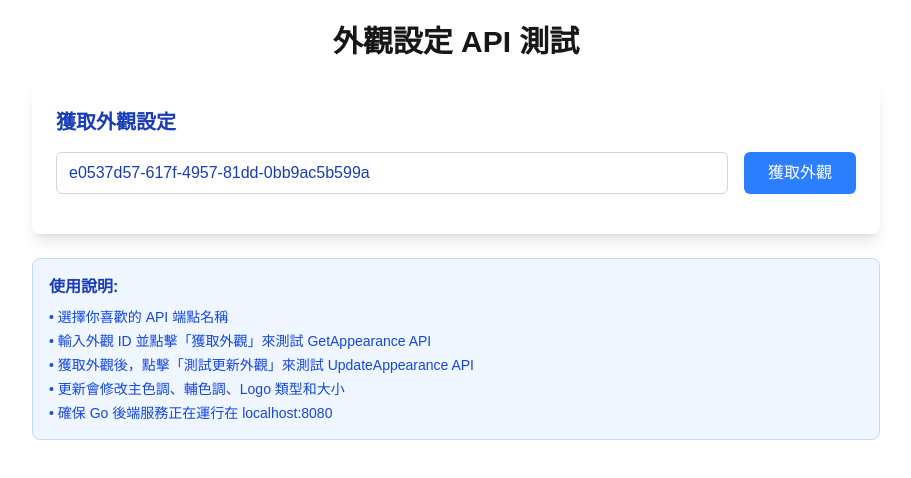
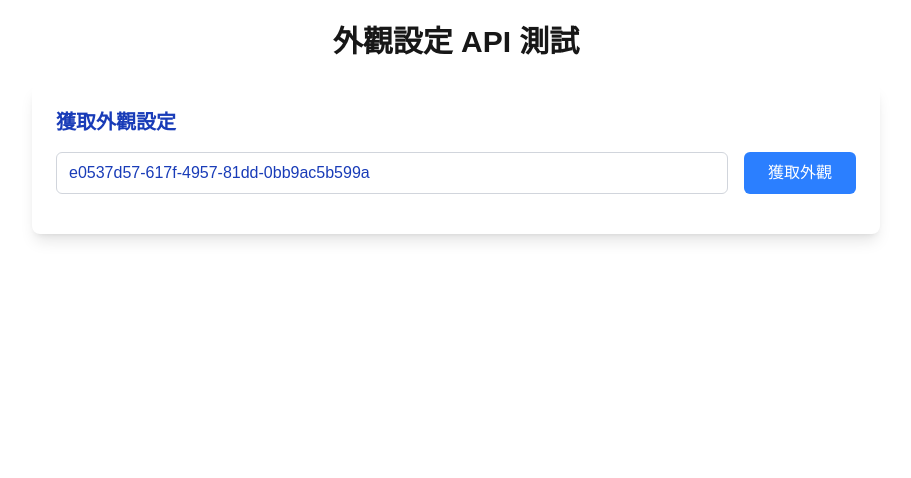
Before and after one commit to ChaChaChung/nextjs_with_connect_buf, a Next.js app: page /appearance in a window 1280 px wide. Shown: the top 478 px of the page, without its empty margins (184-1095 px from the left). Built offline with nearby package versions, Linux system fonts and the light colour scheme.

Commit message:
no message

```diff
--- a/app/appearance/page.tsx
+++ b/app/appearance/page.tsx
@@ -174,17 +174,6 @@ export default function TestAppearancePage() {
           {message}
         </div>
       )}
-
-      <div className="bg-blue-50 border border-blue-200 rounded-lg p-4">
-        <h3 className="font-semibold text-blue-800 mb-2">使用說明:</h3>
-        <ul className="text-blue-700 text-sm space-y-1">
-          <li>• 選擇你喜歡的 API 端點名稱</li>
-          <li>• 輸入外觀 ID 並點擊「獲取外觀」來測試 GetAppearance API</li>
-          <li>• 獲取外觀後，點擊「測試更新外觀」來測試 UpdateAppearance API</li>
-          <li>• 更新會修改主色調、輔色調、Logo 類型和大小</li>
-          <li>• 確保 Go 後端服務正在運行在 localhost:8080</li>
-        </ul>
-      </div>
     </div>
   );
 }
```
